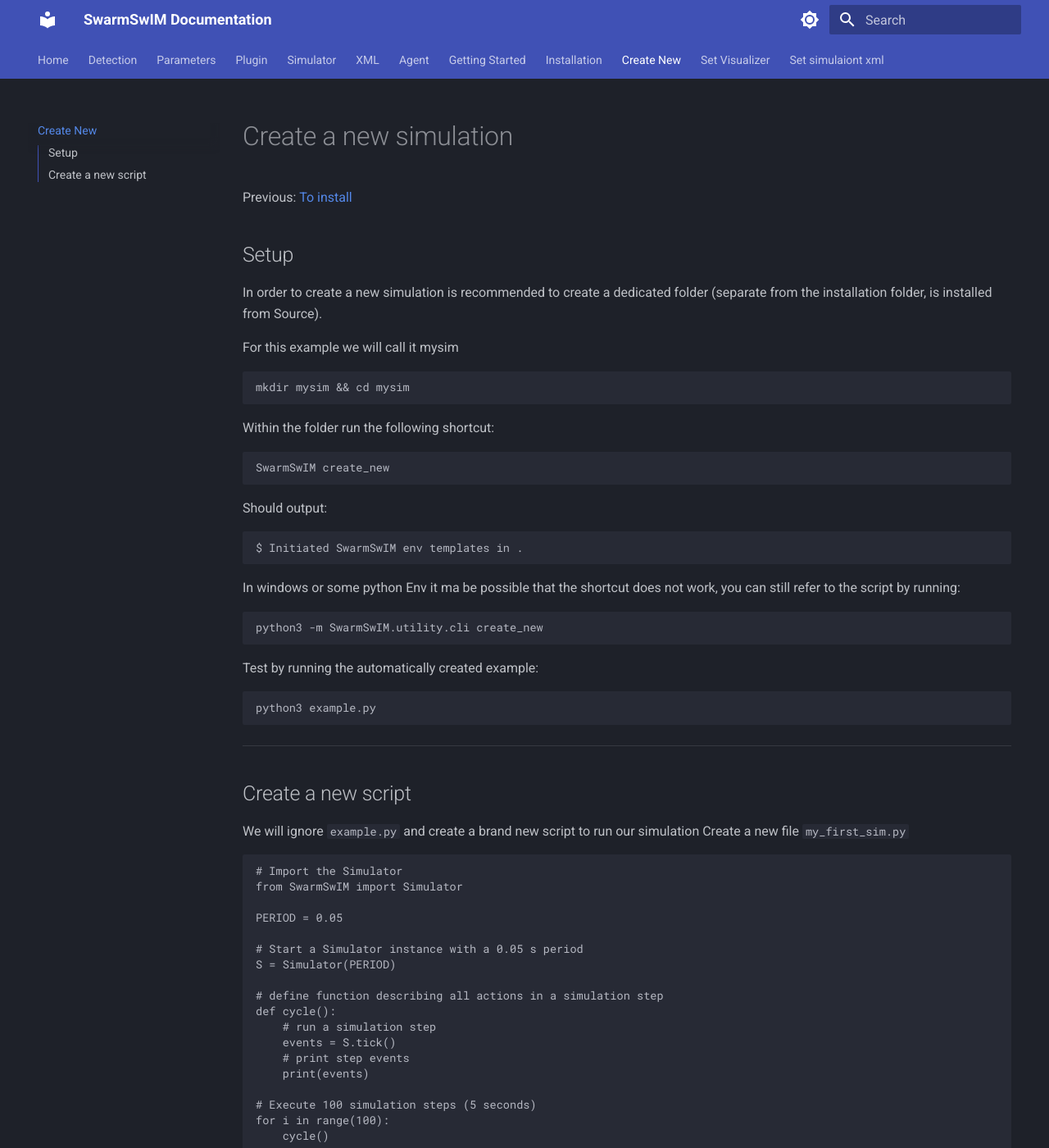
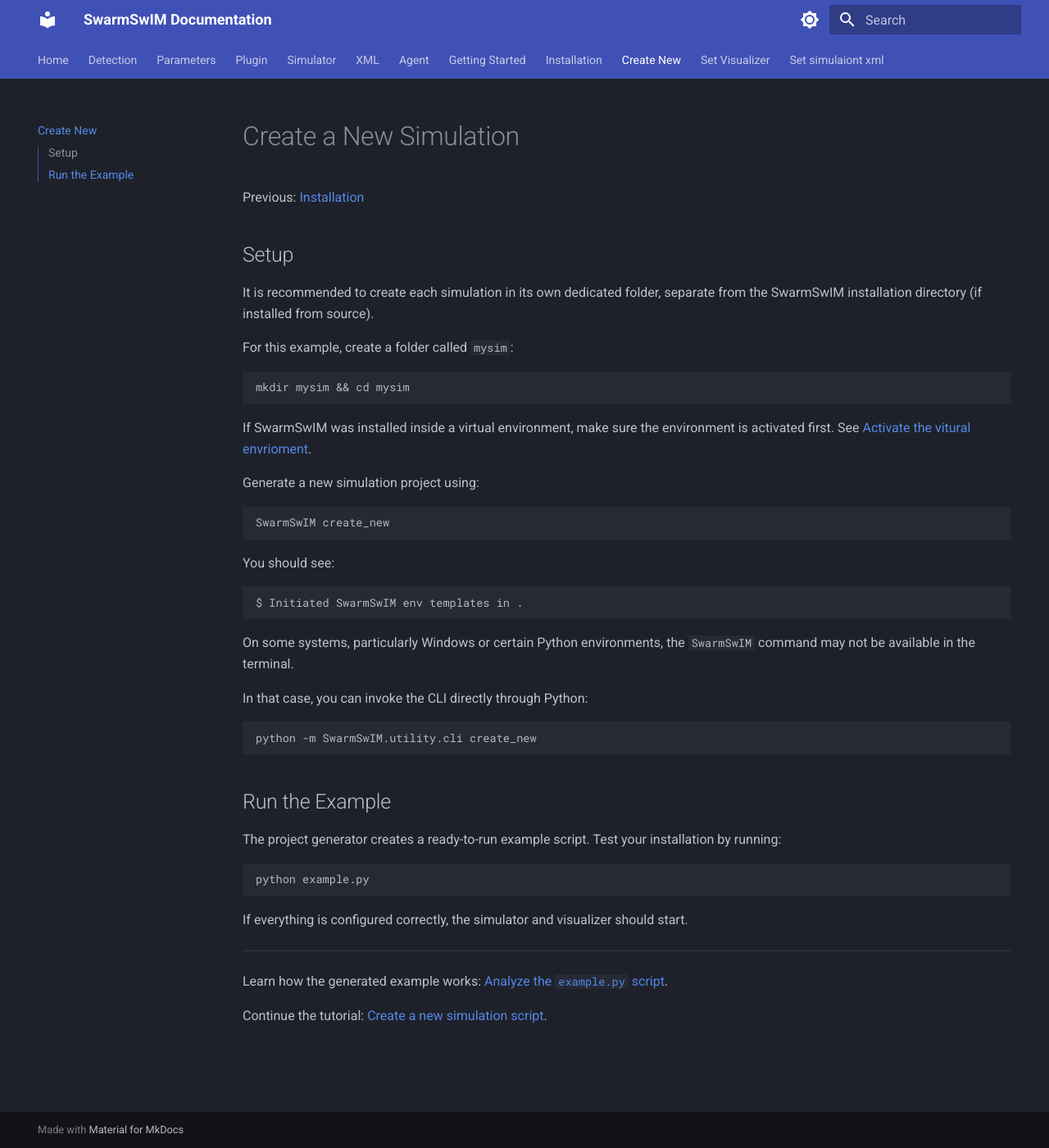
Before and after one commit to save-xx/sw_documentation, an MkDocs documentation site: the page built from docs/create_new.md, in a window 1280 px wide and 1400 px high. Shown: the whole window at 82% size. Built offline with MkDocs 1.6.1 and Material for MkDocs 9.7.7, drawn with Linux system fonts in a browser that asks for light colours; some of the changed text lies outside the part shown.

Commit message:
updated create new and example explanation

````diff
--- a/docs/create_new.md
+++ b/docs/create_new.md
@@ -1,106 +1,51 @@
-# Create a new simulation
+# Create a New Simulation
 
-Previous: [To install](installation.md)
+Previous: [Installation](installation.md)
 
 ## Setup
 
-In order to create a new simulation is recommended to create a dedicated folder (separate from the installation folder, is installed from Source).
+It is recommended to create each simulation in its own dedicated folder, separate from the SwarmSwIM installation directory (if installed from source).
 
-For this example we will call it mysim
+For this example, create a folder called `mysim`:
 
 ```bash
 mkdir mysim && cd mysim
 ```
 
-Within the folder run the following shortcut:
+If SwarmSwIM was installed inside a virtual environment, make sure the environment is activated first. See [Activate the vitural envrioment](installation.md#activate-the-virtual-envrioment).
+
+Generate a new simulation project using:
+
 ```bash
 SwarmSwIM create_new
 ```
 
-Should output:
+You should see:
+
 ```
 $ Initiated SwarmSwIM env templates in .
 ```
 
-In windows or some python Env it ma be possible that the shortcut does not work, you can still refer to the script by running:
+On some systems, particularly Windows or certain Python environments, the `SwarmSwIM` command may not be available in the terminal.
+
+In that case, you can invoke the CLI directly through Python:
 
 ```bash
-python3 -m SwarmSwIM.utility.cli create_new
+python -m SwarmSwIM.utility.cli create_new
 ```
 
-Test by running the automatically created example:
+## Run the Example
+
+The project generator creates a ready-to-run example script. Test your installation by running:
+
 ```bash
-python3 example.py
+python example.py
 ```
+
+If everything is configured correctly, the simulator and visualizer should start.
 
 ---
 
-## Create a new script
-We will ignore `example.py` and create a brand new script to run our simulation
-Create a new file `my_first_sim.py`
+Learn how the generated example works: [Analyze the `example.py` script](analyze_example.md).
 
-```python
-# Import the Simulator
-from SwarmSwIM import Simulator
-
-PERIOD = 0.05
-
-# Start a Simulator instance with a 0.05 s period
-S = Simulator(PERIOD)
-
-# define function describing all actions in a simulation step
-def cycle():
-    # run a simulation step
-    events = S.tick()
-    # print step events
-    print(events)
-
-# Execute 100 simulation steps (5 seconds)
-for i in range(100):
-    cycle()
-```
-
-This is the most basic simulation.
-
-```python
-S = Simulator(PERIOD)
-```
-Starts a new simulation object with a certain timestep (mandatory field). By default the `Simulator` will search for `simualtion.xml` in the script folder. the user can specify a specific `sim_xml` as a path (either relative or absolute) to specify a different xml file to be used. Details of the `Simulator` class are in [Simulator](Simulator.md).
-
-We created a function called `cycle` that contains all the actions happening in a single simulation step.
-
-```python
-events = S.tick()
-print(events)
-```
-
-Advances the simulation forward of one period. events is a dictionary collecting all plugins events. Currenty no plugin has been added, as such the event dictionary is empty.
-
-Finally we run the simulation for 100 steps:
-
-```python
-for i in range(100):
-    cycle()
-```
-
-The result is that we are printing an empty dictionary at each step, as the is no plugin event.
-
----
-
-Let's print somenthing more useful: in this simulation the agents are named `A01` and `A02`, the naming can be controlled in the [simulator xml](XML_files.md), later explained.
-
-To output the position of `A01` lets change the print to:
-```python
-print(S['A01'].pos)
-```
-
-We will now see a series of 3-elements arrays:
-```
-[0. 0. 1.]
-```
-
-Those are the x, y, z position of `A01` at each step.
-
----
-
-In the next page, how to [Set a 2d Visualized](setVisualizer.md)
+Continue the tutorial: [Create a new simulation script](write_new_script.md).
--- a/docs/installation.md
+++ b/docs/installation.md
@@ -46,10 +46,10 @@
 cd swsw_dev/SwarmSwIM
 
 # 3. Create a virtual environment named "swsw"
-python3 -m venv ~/<your_path>/swsw
+python -m venv ~/<your_path>/swsw
 ```
 
-Activate the virtual envrioment
+### Activate the virtual envrioment
 + On Linux / macOS:
 ```bash
 source swsw/bin/activate
````
Also changed, not shown: docs/analyze_example.md (added, +160 -0 lines), docs/write_new_script.md (added, +69 -0 lines).
